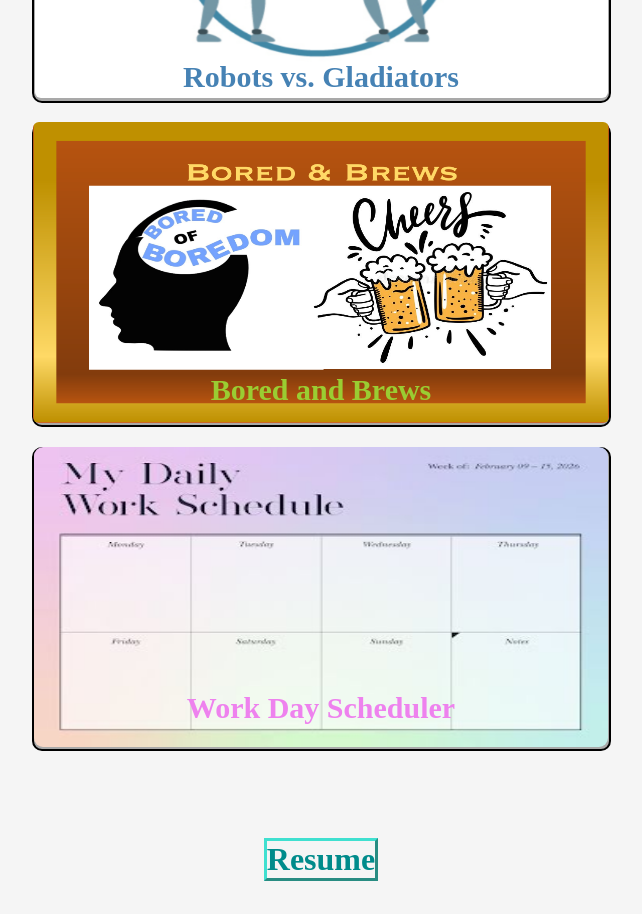
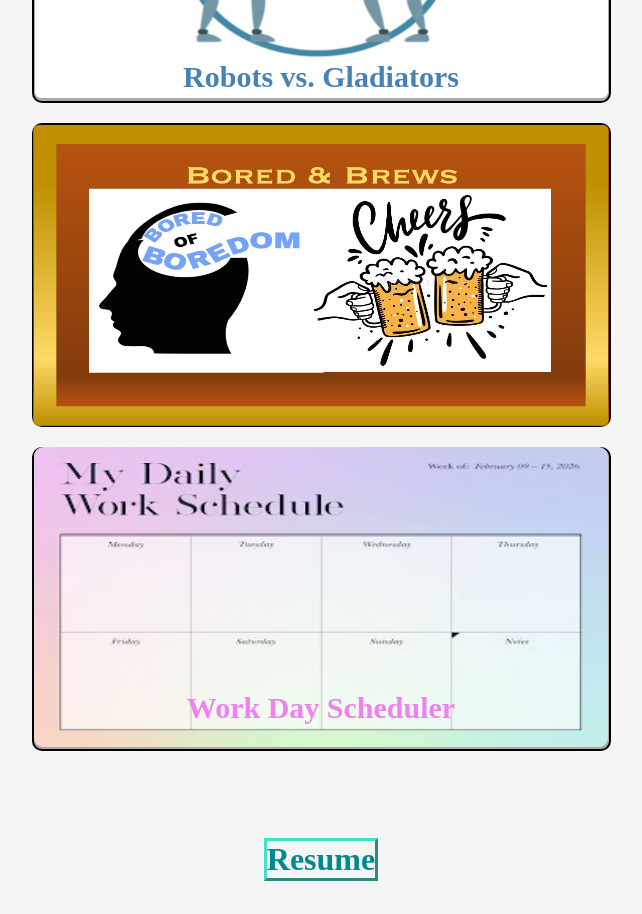
Before and after one commit to sm3131/professional-portfolio, a plain HTML site: page index.html in a window 1280 px wide. Shown: the part 2320-3234 px from the top of the page, without its empty margins (319-961 px from the left). Drawn offline with Linux system fonts and the light colour scheme.

Commit message:
fixed my work section styling for bored and brews image

```diff
--- a/assets/css/style.css
+++ b/assets/css/style.css
@@ -181,7 +181,7 @@ header nav ul li a:hover {
 
 .card_sm4 img {
         position: relative;
-        top: -147px;
+        top: -80px;
         left: -51px;
         height: 301px;
         width: 576px;
--- a/index.html
+++ b/index.html
@@ -110,7 +110,7 @@
             </section>
             <section class="card card_sm4">
                 <div class="quiz">
-                    <h3>Bored and Brews</h3>
+                    <h3></h3>
                 </div>
                 <a href="https://fmatthew40.github.io/bored-and-brews/">
                 <img src="./assets/images/my-work-bored&brews.png"
```
